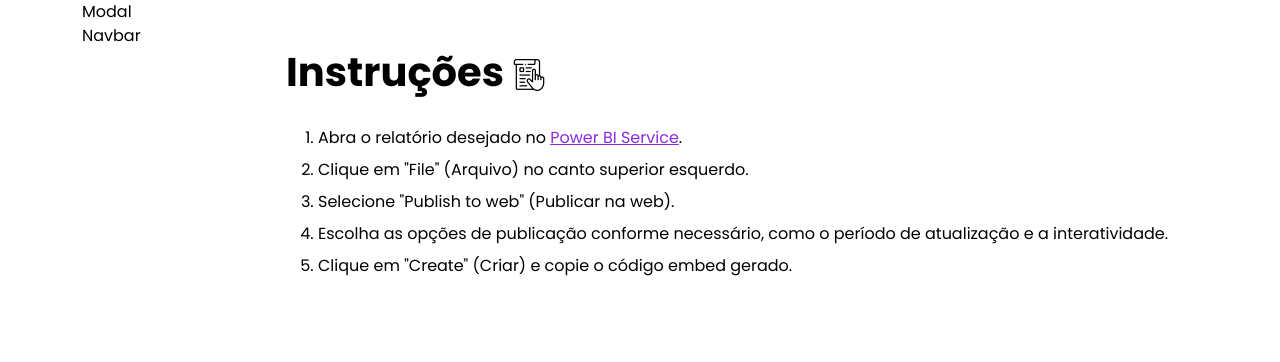
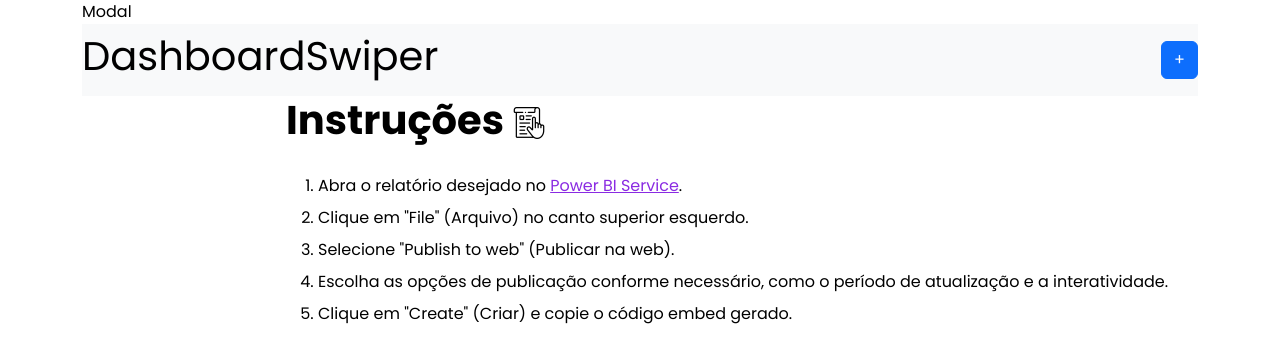
Before and after one commit to ErlisonGuaraves/Dashboard-swipper, a React (Vite) app: page / in a window 1280 px wide. Shown: the top 362 px of the page. Built offline with nearby package versions, Linux system fonts and the light colour scheme.

Commit message:
criação do menu de navegação

```diff
--- /dev/null
+++ b/src/components/Navbar/Style.css
@@ -0,0 +1,3 @@
+h1{
+    font-size: 28px;
+}
--- a/src/components/Navbar/index.jsx
+++ b/src/components/Navbar/index.jsx
@@ -1,11 +1,21 @@
+import Navbar from 'react-bootstrap/Navbar';
+import Button from 'react-bootstrap/Button';
+import Row from 'react-bootstrap/Row';
+import Col from 'react-bootstrap/Col';
+import "./Style.css"
 
-function Navbar(){
+function MenuNavbar(){
+    return (
+        <Navbar className="bg-body-tertiary justify-content-between">
+          <h1>DashboardSwiper </h1>
+          <Row className="w-100 justify-content-end">
+            <Col xs="auto">
+                <Button type="submit" variant="primary">+</Button>
+            </Col>
+          </Row>
+        </Navbar>
+    );
 
-    return(
-        <div>
-            Navbar
-        </div>
-    )
 }
 
-export default Navbar
+export default MenuNavbar
```
